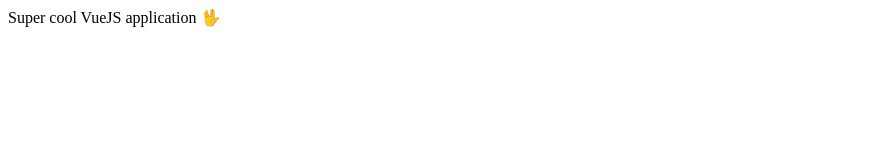
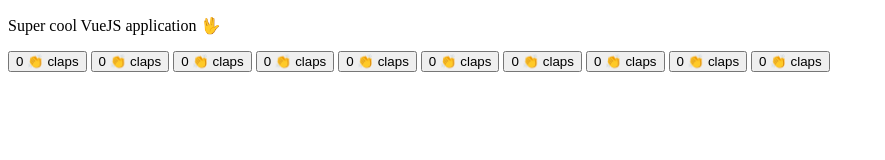
Before and after one commit to jcm098/20201126-VueJS-Tutorial, a plain HTML site: page index.html in a window 1280 px wide. Shown: the whole page, without its empty margins (0-885 px from the left). Drawn offline with nearby package versions, Linux system fonts and the light colour scheme.

Commit message:
added clapper button!

```diff
--- a/index.html
+++ b/index.html
@@ -7,8 +7,19 @@
   <title>My VueJS App</title>
 </head>
 
-<body>
-  <div id="app">{{ myData }}</div>
+<div id="app">
+    <p>{{ myData }}</p>
+    <button-counter></button-counter>
+    <button-counter></button-counter>
+    <button-counter></button-counter>
+    <button-counter></button-counter>
+    <button-counter></button-counter>
+    <button-counter></button-counter>
+    <button-counter></button-counter>
+    <button-counter></button-counter>
+    <button-counter></button-counter>
+    <button-counter></button-counter>
+  </div>
 </body>
 
 <script src="https://cdn.jsdelivr.net/npm/vue"></script>
--- a/index.js
+++ b/index.js
@@ -1,3 +1,13 @@
+Vue.component('button-counter', {
+  data: function () {
+    return {
+      count: 0
+    }
+  },
+  template: '<button v-on:click="count++">{{ count }} 👏 claps</button>'
+})
+
+
 let app = new Vue ({
   el: '#app',
   data: {
```
